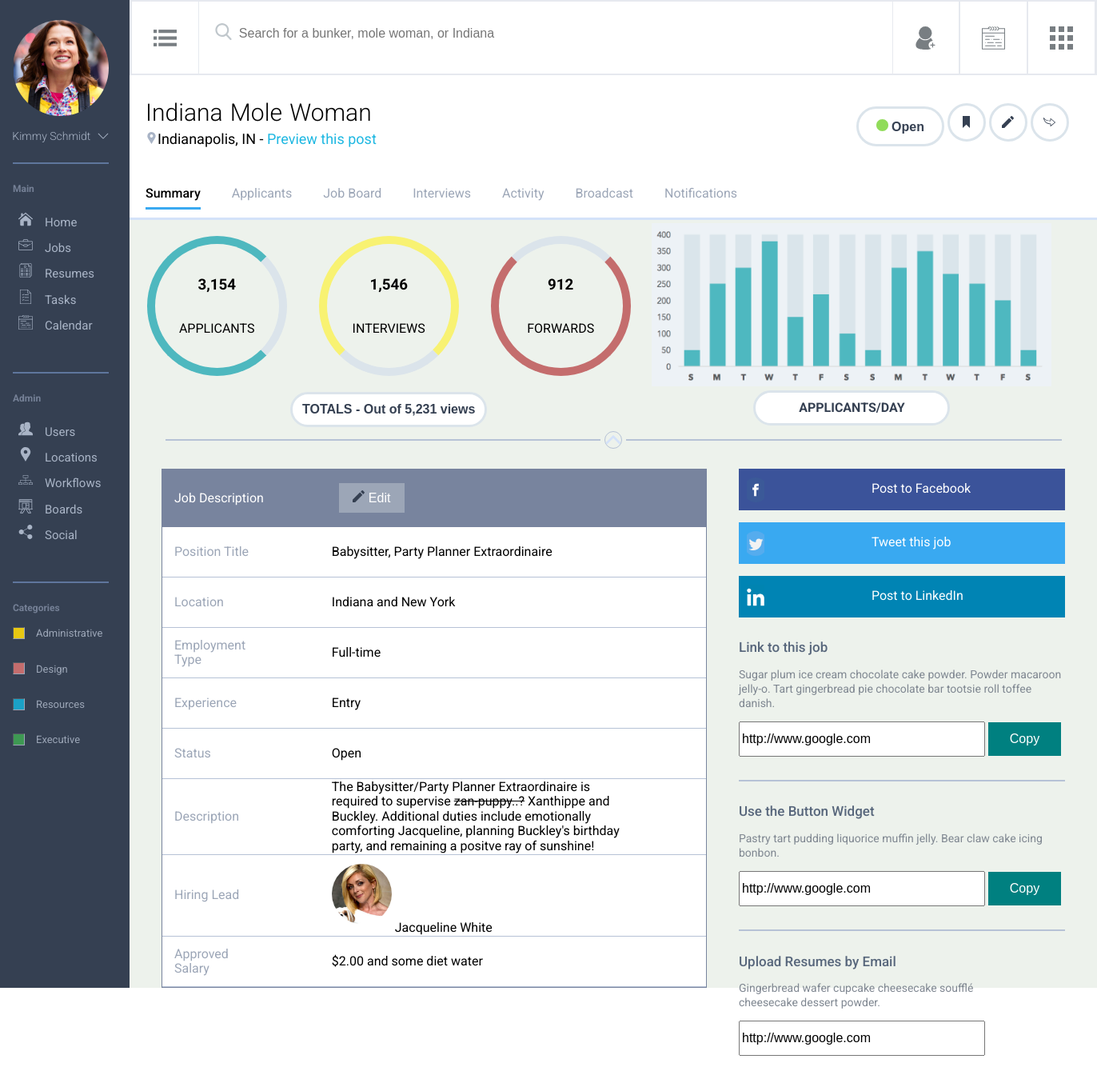
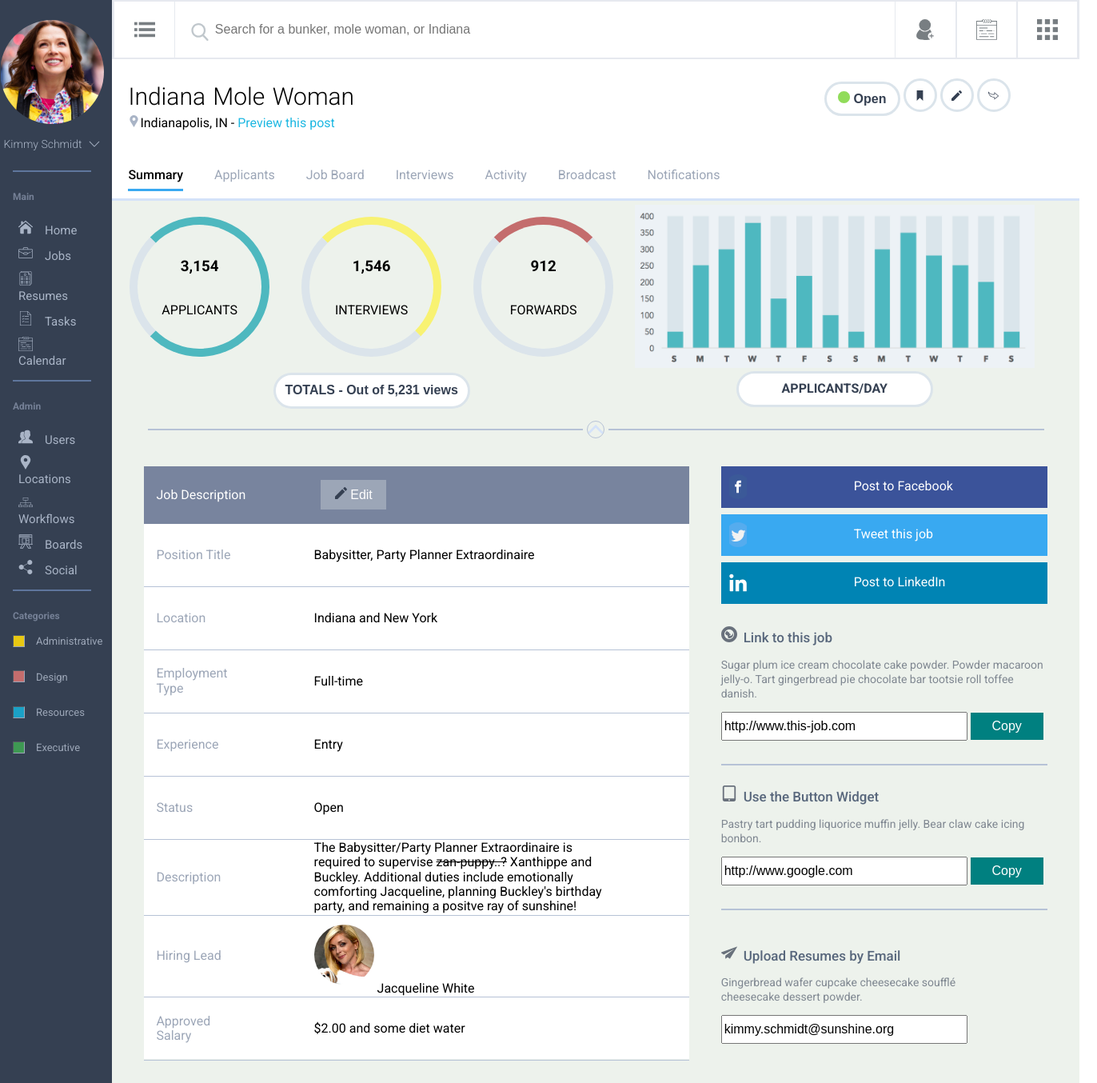
Before and after one commit to lcaroselli/LC-comp-challenge-3, a plain HTML site: page index.html in a window 1280 px wide. Shown: the top 1354 px of the page at 80% size, 1372 px wide, since content can reach past the window. Before the commit the page ends 1320 px from the top, so only its background shows below. Drawn offline with Linux system fonts and the light colour scheme.

Commit message:
Finish positioning on initial static

```diff
--- a/index.html
+++ b/index.html
@@ -73,14 +73,14 @@
         <h3 id="job-title">Indiana Mole Woman</h3>
         <span id="nav-holder">
           <p id="location"><img src="assets/img/aside/location.svg" alt="location marker for Indianapolis, IN">Indianapolis, IN - <a href="#">Preview this post</a></p>
-          <span id="nav-holder-buttons">
-            <button id="open-button" alt="open this job button"><img src="assets/img/circle.svg" alt"green dot"/>   Open</button>
-            <button id="bookmark-button" alt="bookmark this job button"></button>
-            <button id="edit-button" alt="edit this job button"></button>
-            <button id="next-button" alt="scroll to next job"></button>
+        </span>
+        <span id="nav-holder-buttons">
+          <button id="open-button" alt="open this job button"><img src="assets/img/circle.svg" alt"green dot"/>   Open</button>
+          <button id="bookmark-button" alt="bookmark this job button"></button>
+          <button id="edit-button" alt="edit this job button"></button>
+          <button id="next-button" alt="scroll to next job"></button>
           </span>
         </span>
-      </span>
     </section>
 
     <section id="job-container-nav">
@@ -203,15 +203,15 @@
         </section>
         <section class="link-job">
           <div class="link-job-container">
-            <h5><span id="globe-icon"></span>Link to this job</h5>
+            <h5><img src="assets/img/widgets/earth-globe.svg" alt="globe icon" id="globe-icon">Link to this job</h5>
             <p>Sugar plum ice cream chocolate cake powder. Powder macaroon jelly-o. Tart gingerbread pie chocolate bar tootsie roll toffee danish.</p>
-            <input type="text" value="http://www.google.com" class="sidebar-input">
+            <input type="text" value="http://www.this-job.com" class="sidebar-input">
             <button class="copy">Copy</button>
           </div>
         </section>
         <section class="use-button-widget">
           <div class="use-button-container">
-            <h5><span id="widget-icon"></span>Use the Button Widget</h5>
+            <h5> <img src="assets/img/widgets/computer-tablet.svg" alt="use widget icon" id="widget-icon">Use the Button Widget</h5>
             <p>Pastry tart pudding liquorice muffin jelly. Bear claw cake icing bonbon.</p>
             <input type="text" value="http://www.google.com" class="sidebar-input">
             <button class="copy">Copy</button>
@@ -219,9 +219,9 @@
         </section>
         <section class="upload-resume">
           <div class="upload-resume-container">
-            <h5><span id="resume-icon"></span>Upload Resumes by Email</h5>
+            <h5><img src="assets/img/widgets/paper-plane.svg" alt="upload resume icon" id="resume-icon">Upload Resumes by Email</h5>
             <p>Gingerbread wafer cupcake cheesecake soufflé cheesecake dessert powder.</p>
-            <input type="text" value="http://www.google.com" class="sidebar-input">
+            <input type="text" value="kimmy.schmidt@sunshine.org" class="sidebar-input">
           </div>
         </section>
       </aside>
--- a/style.css
+++ b/style.css
@@ -10,7 +10,7 @@ body {
 }
 
 html {
-    height: 100%;
+  height: 100%;
 }
 
 section h4 {
@@ -18,7 +18,6 @@ section h4 {
   font-size: 12px;
   margin-top: 25px;
 }
-
 
 /* Nav Aside */
 #nav-aside {
@@ -32,45 +31,6 @@ section h4 {
   border-top: 2px outset #2c3749;
   height: 260px;
   margin: 0px 16px;
-  width: 120px;
-}
-
-#user-image {
-  background-image: url(assets/img/kimmy.png);
-  background-position: top;
-  background-repeat: no-repeat;
-  background-size: 99%;
-  border-radius: 50%;
-  height: 120px;
-  margin: 10px auto;
-  width: 120px;
-}
-
-#user-name {
-  font-size: 14px;
-  font-weight: 300;
-  margin-bottom: 25px;
-  margin-top: 0;
-  text-align: center;
-}
-
-.nav-link {
-  border-left: 2px solid #354052;
-  display: block;
-  font-size: 15px;
-  padding-top: 5px;
-  padding-bottom: 5px;
-  padding-left: 5px;
-}
-
-.nav-link:hover {
-  background-color: rgba(38, 46, 59, 0.84);
-  border-left: 2px solid teal;
-}
-
-.nav-link, #user-name {
-  color: #a9b4c6;
-  text-decoration: none;
 }
 
 #nav-calendar, #nav-home, #nav-jobs, #nav-job-boards, #nav-locations, #nav-resume, #nav-social, #nav-task, #nav-users, #nav-workflows {
@@ -113,6 +73,25 @@ section h4 {
   background-image: url(assets/img/aside/plan.svg);
 }
 
+.nav-link {
+  border-left: 2px solid #354052;
+  display: block;
+  font-size: 15px;
+  padding-bottom: 5px;
+  padding-left: 5px;
+  padding-top: 5px;
+}
+
+.nav-link:hover {
+  background-color: rgba(38, 46, 59, 0.84);
+  border-left: 2px solid teal;
+}
+
+.nav-link, #user-name {
+  color: #a9b4c6;
+  text-decoration: none;
+}
+
 #nav-locations {
   background-image: url(assets/img/aside/location.svg);
 }
@@ -137,8 +116,26 @@ section h4 {
   background-image: url(assets/img/aside/workflow.svg);
 }
 
+#user-image {
+  background-image: url(assets/img/kimmy.png);
+  background-position: top;
+  background-repeat: no-repeat;
+  background-size: 99%;
+  border-radius: 50%;
+  height: 130px;
+  margin: 10px auto;
+  width: 130px;
+}
 
-/* Checkboxes */
+#user-name {
+  font-size: 14px;
+  font-weight: 300;
+  margin-bottom: 25px;
+  margin-top: 0;
+  text-align: center;
+}
+
+    /* Checkboxes */
 .nav-checkbox {
   color: #9CA6B7;
   font-size: 13px;
@@ -219,7 +216,6 @@ input[type="checkbox"] {
   border: none;
   margin-left: 15px;
   padding-left:35px;
-  height: 30px;
   width: 80%;
 }
 
@@ -231,9 +227,9 @@ input[type="checkbox"] {
   border-right: 1.5px solid #e6e9ef;
   border-left: 1.5px solid #e6e9ef;
   display: flex;
-  height: 40px;
+  height: 30px;
   margin: 0px;
-  padding: 25px;
+  padding: 20px;
   width: 40px;
 }
 
@@ -264,31 +260,32 @@ input[type="checkbox"] {
 }
 
     /* Job Container */
-#job-container, #job-container-nav, #graphic-container,
+#job-container-nav, #graphic-container,
 #job-description-container {
   margin-left: 20px;
   margin-bottom: 20px;
 }
 
-#nav-holder {
-  display: flex;
+#job-container {
+  margin-left: 20px;
 }
 
 #nav-holder-buttons {
   position: relative;
-  left: 600px;
-  top: -30px;
+  left: 68vw;
+  top: -65px;
 }
 
 #job-title {
   font-size: 30px;
   font-weight: 300;
-  margin-bottom: 0px;
+  margin-bottom: 5px;
   word-spacing: 2px;
 }
 
 #location {
-  font-size: 18px;
+  font-size: 16px;
+  margin-bottom: 0;
   margin-top: 5px;
 }
 
@@ -308,10 +305,10 @@ input[type="checkbox"] {
   border-radius: 25px;
   color: #354052;
   font-weight: 600;
-  height: 30px;
+  height: 23px;
   padding: 7px;
   text-align: center;
-  width: 90px;
+  width: 75px;
 }
 
 #open-button img {
@@ -331,9 +328,9 @@ input[type="checkbox"] {
   background-size: 35%;
   border: 3px solid #DBE4EB;
   border-radius: 50%;
-  height: 22px;
-  padding: 10px;
-  width: 22px;
+  height: 20px;
+  padding: 8px;
+  width: 20px;
 }
 
 #bookmark-button:hover, #edit-button:hover, #next-button:hover {
@@ -370,77 +367,12 @@ input[type="checkbox"] {
   border-top: 3px solid #D4E2F9;
 }
 
-    /* Job Description Container */
-#job-description-panel {
-  background-color: #FFFFFF;
-  border: 1px solid #78849E;
-  margin: 0 40px;
-  width: 60%;
-}
-
-#job-description-header {
-  background-color: #78849E;
-  color: #FFFFFF;
-  font-weight: 400;
-  height: 70px;
-  padding-left: 15px;
-  text-align: left;
-}
-
-#job-description-header button {
-  background-color: #9CA6B7;
-  border: none;
-  color: #FFFFFF;
-  height: 35px;
-  margin-left: 90px;
-  width: 70px;
-}
-
-#job-description-header button:hover {
-  background-color: #FFFFFF;
-  color: #9CA6B7;
-  cursor: pointer;
-}
-
-#job-description-header img {
-  height: 15px;
-  width: 15px;
-}
-
-#position-title, #location-title, #employment-type, #experience-title, #status-title, #description-title, #hiring-lead, #approved-salary {
-  color: #9CA6B7;
-  padding-left: 15px;
-  width: 31%;
-}
-
-td {
-  font-weight: 400;
-  height: 60px;
-  margin: 10px;
-  padding-right: 100px;
-}
-
-#hiring-lead-img {
-  border-radius: 50%;
-  height: 75px;
-  margin: 10px 0;
-  width: 75px;
-}
-
-table {
-  border-collapse: collapse;
-}
-
-td {
-  border-bottom: 1px solid #B6C2D6;
-}
-
-
-/* Divider */
+    /* Divider */
 .divider {
   align-items: center;
   display: flex;
   justify-content: center;
+  margin: 10px 0;
   padding-bottom: 20px;
   width: 100%;
 }
@@ -472,7 +404,6 @@ td {
   border-bottom: 3px solid #39a9f1;
   padding-bottom: 8px;
 }
-
 
 /* Graphs */
 #graphic-container {
@@ -525,11 +456,12 @@ td {
 .page-button-totals:hover, .page-button-applications:hover {
   background-color: #354052;
   color: #FFFFFF;
+  cursor: pointer;
 }
 
 .graph-1 {
   background-color: #EDF2EC;
-  border-color: #4EB8BF #DBE4EB #4EB8BF #4EB8BF;
+  border-color: #4EB8BF #4EB8BF #4EB8BF #DBE4EB;
   border-radius: 50%;
   border-style: solid;
   border-width: 10px;
@@ -537,7 +469,7 @@ td {
 
 .graph-2 {
   background-color: #EDF2EC;
-  border-color: #F8F272 #F8F272 #DBE4EB #F8F272;
+  border-color: #F8F272 #F8F272 #DBE4EB #DBE4EB;
   border-radius: 50%;
   border-style: solid;
   border-width: 10px;
@@ -545,7 +477,7 @@ td {
 
 .graph-3 {
   background-color: #EDF2EC;
-  border-color: #DBE4EB #C46D6D #C46D6D #C46D6D;
+  border-color: #C46D6D #DBE4EB #DBE4EB #DBE4EB;
   border-radius: 50%;
   border-style: solid;
   border-width: 10px;
@@ -561,15 +493,82 @@ td {
   width: 500px;
 }
 
+    /* Job Description Container */
+#job-description-panel {
+  background-color: #FFFFFF;
+  height: 741px;
+  margin: 0 40px;
+  width: 60%;
+}
+
+#job-description-header {
+  background-color: #78849E;
+  color: #FFFFFF;
+  font-weight: 400;
+  height: 70px;
+  padding-left: 15px;
+  text-align: left;
+}
+
+#job-description-header button {
+  background-color: #9CA6B7;
+  border: none;
+  color: #FFFFFF;
+  height: 35px;
+  margin-left: 90px;
+  width: 70px;
+}
+
+#job-description-header button:hover {
+  background-color: #FFFFFF;
+  color: #9CA6B7;
+  cursor: pointer;
+}
+
+#job-description-header img {
+  height: 15px;
+  width: 15px;
+}
+
+#position-title, #location-title, #employment-type, #experience-title, #status-title, #description-title, #hiring-lead, #approved-salary {
+  color: #9CA6B7;
+  padding-left: 15px;
+  width: 31%;
+}
+
+td {
+  font-weight: 400;
+  height: 76px;
+  margin: 10px;
+  padding-right: 100px;
+}
+
+#hiring-lead-img {
+  border-radius: 50%;
+  height: 75px;
+  margin: 10px 0;
+  width: 75px;
+}
+
+table {
+  border-collapse: collapse;
+}
+
+td {
+  border-bottom: 1px solid #B6C2D6;
+}
 
 /* Widget Aside */
 #job-description-container {
   display: flex;
   flex-direction: row;
+  height: 100vh;
   margin: 0px;
+  padding-bottom: 70px;
 }
 
 #side-widget-container {
+  height: 741px;
   margin-left: 0px;
   margin-right: 40px;
   width: 36%;
@@ -622,7 +621,7 @@ td {
   border: 2px solid teal;
   color: #FFFFFF;
   cursor: pointer;
-  height: 36px;
+  height: 28px;
   margin-bottom: 30px;
   width: 75px;
 }
@@ -634,7 +633,7 @@ td {
 }
 
 .sidebar-input, .upload-resume-container {
-  height: 38px;
+  height: 30px;
   width: 300px;
 }
 
@@ -658,9 +657,25 @@ td {
 }
 
 #facebook-container, #twitter-container, #linkedin-container {
-  margin-bottom: 15px;
+  margin-bottom: 8px;
 }
 
 .link-job-container, .use-button-container {
   border-bottom: 2px solid #B6C2D6;
 }
+
+.link-job, .use-button-widget, .upload-resume {
+  height: 23%;
+}
+
+#globe-icon, #widget-icon, #resume-icon {
+  height: 20px;
+  margin-right: 8px;
+  width: 20px;
+}
+
+
+/* Media Queries */
+@media screen and (max-width: 550px) {
+
+  }
```
